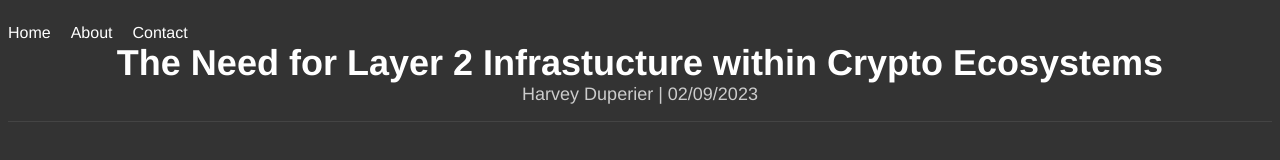
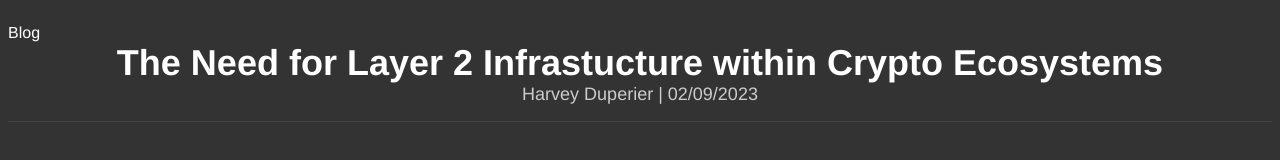
Before and after one commit to hduperier/myThoughtsBlog, a website: page bPosts/l2infra.html in a window 1280 px wide. Shown: the top 160 px of the page. Drawn offline with Linux system fonts and the light colour scheme.

Commit message:
updated nav

```diff
--- a/bPosts/l2infra.html
+++ b/bPosts/l2infra.html
@@ -10,9 +10,7 @@
     <header class="header">
         <nav>
             <ul>
-              <li><a href="https://hduperier.github.io/hduperierweb/">Home</a></li>
-              <li><a href="https://hduperier.github.io/hduperierweb#about">About</a></li>
-              <li><a href="https://hduperier.github.io/hduperierweb#contact">Contact</a></li>
+              <li><a href="https://hduperier.github.io/myThoughtsBlog">Blog</a></li>
             </ul>
           </nav>
         <h1 class="header-title">The Need for Layer 2 Infrastucture within Crypto Ecosystems</h1>
```
